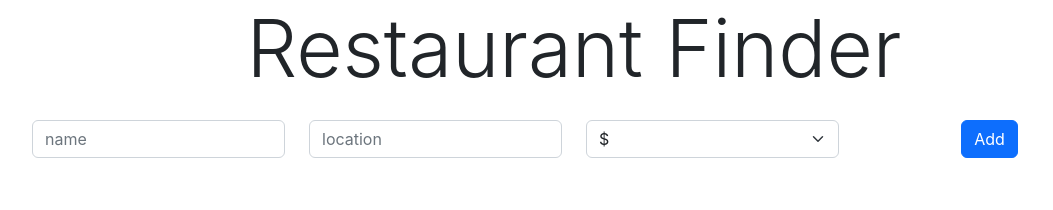
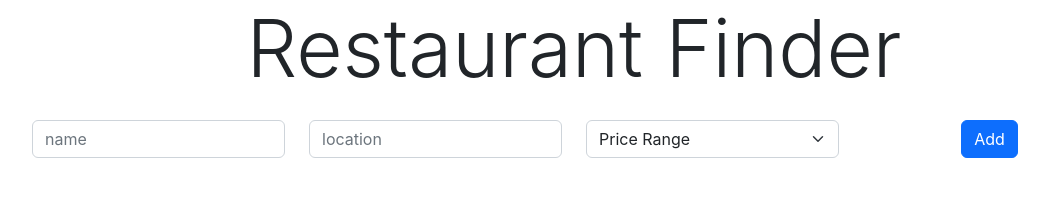
Before and after one commit to louiskwt/yelp_clone, a React (Vite) app in the folder client/: page / in a window 1280 px wide. Shown: the top 210 px of the page, without its empty margins (66-1119 px from the left). Built offline with nearby package versions, Linux system fonts and the light colour scheme; no server answers.

Commit message:
bug fixes for AddRestaurant and AddReview

```diff
--- a/client/src/components/AddRestaurant.jsx
+++ b/client/src/components/AddRestaurant.jsx
@@ -8,7 +8,7 @@ const AddRestaurant = () => {
     // Controlled input states
     const [name, setName] = useState('');
     const [location, setLocation] = useState('');
-    const [rating, setRating] = useState('Rating');
+    const [priceRange, setPriceRange] = useState('Price Range');
     // Form submit funciton
     const handleSubmit = async (e) => {
         e.preventDefault();
@@ -36,8 +36,8 @@ const AddRestaurant = () => {
                       <input type="text" name="location" placeholder='location' className='form-control' value={location} onChange={e => setLocation(e.target.value)} />
                 </div>
                 <div className="col-3">
-                      <select name="" className='form-select mr-sm-2' value={rating} onChange={e => setRating(e.target.value)}>
-                        <option defaultValue='Rating' disabled>Price Range</option>
+                      <select name="" className='form-select mr-sm-2' value={priceRange} onChange={e => setPriceRange(e.target.value)}>
+                        <option defaultValue='Price Range' disabled>Price Range</option>
                         <option value="1">$</option>
                         <option value="2">$$</option>
                         <option value="3">$$$</option>
--- a/client/src/components/AddReview.jsx
+++ b/client/src/components/AddReview.jsx
@@ -34,7 +34,7 @@ const AddReview = () => {
                 <div className="form-group col-4">
                     <label htmlFor="rating">Rating</label>
                       <select className='form-select' id="rating" value={rating} onChange={(e) => setRating(e.target.value)}>
-                        <option value="Rating" selected disabled>Rating</option>
+                        <option defaultValue={rating} disabled>Rating</option>
                         <option value="1">1</option>
                         <option value="2">2</option>
                         <option value="3">3</option>
```
